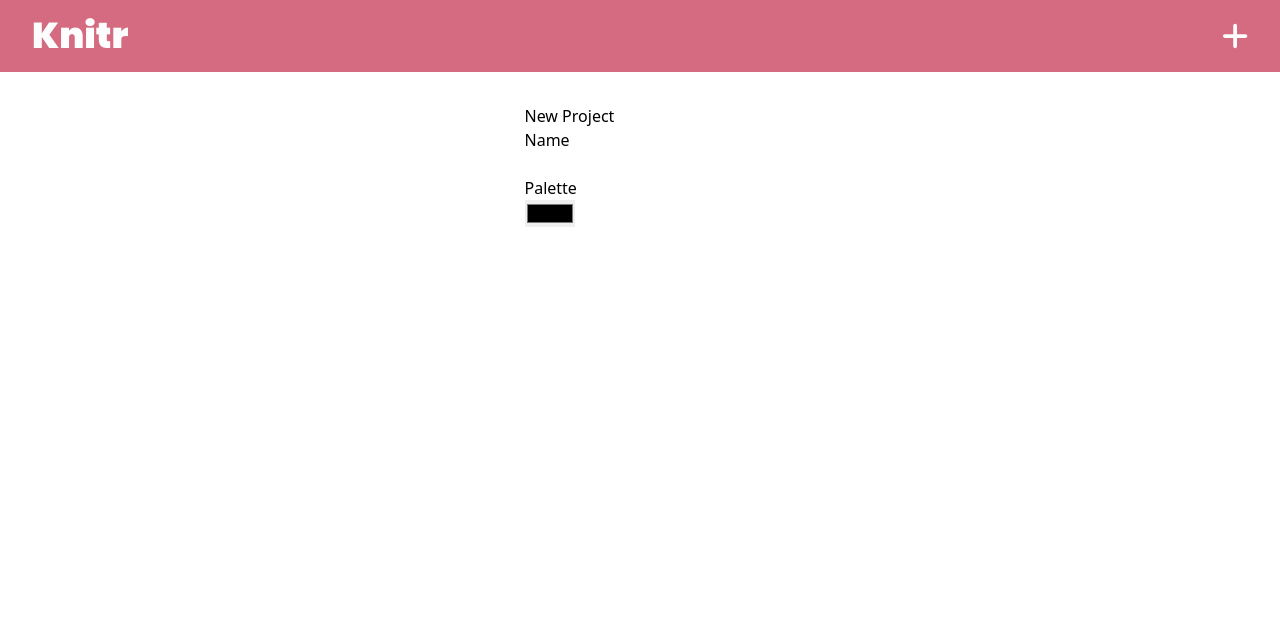
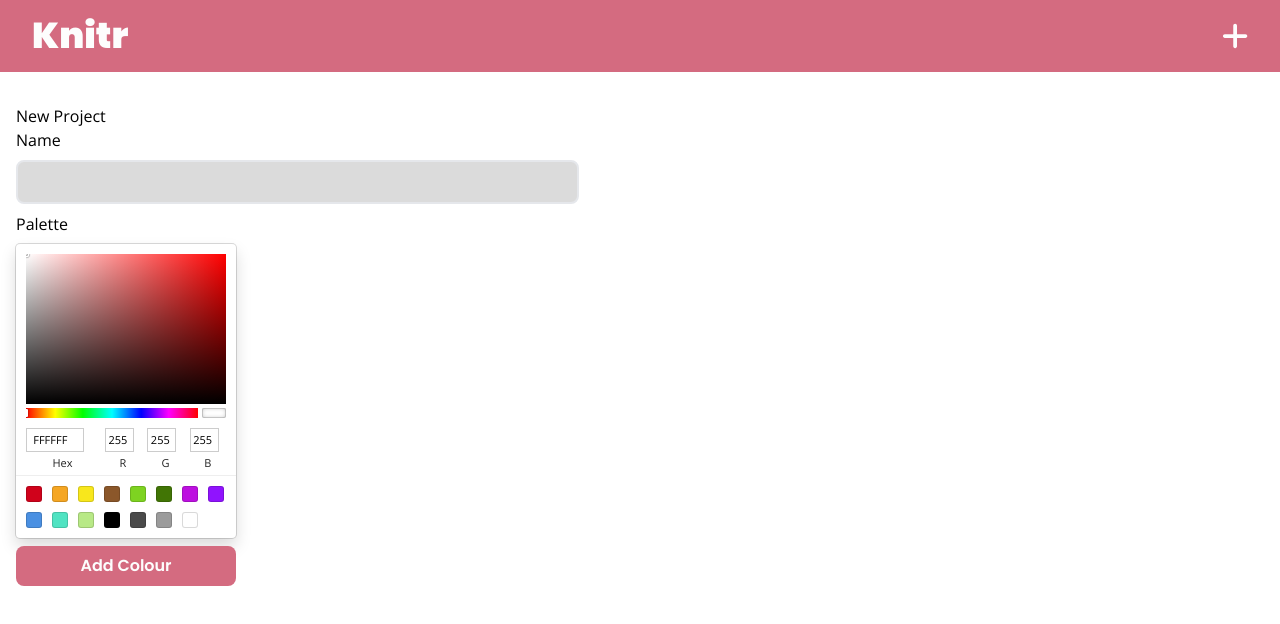
Before and after one commit to disasterisk-dev/knitr-app, a React (Vite) app: page /create in a window 1280 px wide. Shown: the top 624 px of the page. Built offline with nearby package versions, Linux system fonts and the light colour scheme.

Commit message:
color selection

```diff
--- a/index.html
+++ b/index.html
@@ -6,7 +6,7 @@
     <meta name="viewport" content="width=device-width, initial-scale=1.0" />
     <title>Vite + React</title>
   </head>
-  <body class="h-screen">
+  <body class="min-h-screen font-body">
     <div id="root" class="h-full flex flex-col"></div>
     <script type="module" src="/src/main.jsx"></script>
   </body>
--- a/package.json
+++ b/package.json
@@ -15,7 +15,10 @@
     "@fortawesome/free-regular-svg-icons": "^6.6.0",
     "@fortawesome/free-solid-svg-icons": "^6.6.0",
     "@fortawesome/react-fontawesome": "^0.2.2",
+    "hex-rgb": "^5.0.0",
     "react": "^18.3.1",
+    "react-color": "^2.19.3",
+    "react-color-palette": "^7.3.0",
     "react-dom": "^18.3.1",
     "react-router-dom": "^6.28.0"
   },
--- a/src/App.jsx
+++ b/src/App.jsx
@@ -13,7 +13,7 @@ function App() {
     <>
       <BrowserRouter>
         <Navbar />
-        <main className="grow mx-auto py-8 px-4">
+        <main className="grow md:max-w-prose py-8 px-4">
           <Routes>
             <Route path="/" element={<Home />} />
             <Route path="/create" element={<Create />} />
--- a/src/components/Navbar.jsx
+++ b/src/components/Navbar.jsx
@@ -4,7 +4,7 @@ import { Link } from "react-router-dom";
 
 const Navbar = () => {
   return (
-    <header className="flex px-8 py-4 bg-brand-300 text-inverse">
+    <header className="flex px-8 py-4 bg-brand-300 text-inverse sticky top-0">
       <Link to={"/"} className="grow">
         <h1 className="font-brand text-4xl font-black">Knitr</h1>
       </Link>
--- a/src/pages/Create.jsx
+++ b/src/pages/Create.jsx
@@ -1,13 +1,96 @@
+import { faTrash } from "@fortawesome/free-solid-svg-icons";
+import { FontAwesomeIcon } from "@fortawesome/react-fontawesome";
+import hexRgb from "hex-rgb";
+import { useState } from "react";
+import {
+  BlockPicker,
+  CirclePicker,
+  SketchPicker,
+  TwitterPicker,
+} from "react-color";
+import { ColorPicker } from "react-color-palette";
+
 const Create = () => {
+  const [colors, setColors] = useState([]);
+  const [currentColor, setCurrentColor] = useState("#ffffff");
+
+  const handleColor = (color, event) => {
+    setCurrentColor(color.hex);
+  };
+
+  const handleAddColor = (e) => {
+    e.preventDefault();
+    console.log(currentColor);
+    const newColors = colors;
+    newColors.push(currentColor);
+    setColors(newColors);
+  };
+
+  const handleRemoveColor = (e, index) => {
+    e.preventDefault();
+    const newColors = colors.filter((c) => colors.indexOf(c) !== index);
+    setColors(newColors);
+  };
+
   return (
     <section className="w-full">
-      <h2>New Project</h2>
-      <form className="flex flex-col justify-stretch">
+      <h2 className="">New Project</h2>
+      <form className="flex flex-col gap-2 justify-stretch">
         <label htmlFor="title">Name</label>
-        <input type="text" name="title" />
+        <input
+          type="text"
+          name="title"
+          className="bg-inverse-subtle rounded-inner px-2 py-2 outline-none focus:border-brand-500 border-2"
+        />
 
         <label htmlFor="colors">Palette</label>
-        <input type="color" name="" id="" />
+        <div className="flex gap-2 items-start">
+          <div className="flex flex-col gap-2">
+            <SketchPicker
+              disableAlpha
+              className=""
+              onChange={handleColor}
+              color={currentColor}
+            />
+            <button
+              onClick={handleAddColor}
+              className="bg-brand-300 p-2 rounded-inner font-brand font-semibold text-inverse"
+            >
+              Add Colour
+            </button>
+          </div>
+          <div className="flex flex-col gap-2">
+            {colors.map((c, i) => {
+              let colorRGB = hexRgb(c);
+              let o = Math.round(
+                (parseInt(colorRGB.red) * 299 +
+                  parseInt(colorRGB.green) * 587 +
+                  parseInt(colorRGB.blue) * 114) /
+                  1000
+              );
+
+              let textColor = o > 150 ? "#3D3D3D" : "#FDFDFD";
+
+              return (
+                <div className="flex gap-2">
+                  <span
+                    className="grow px-4 py-2 rounded-inner"
+                    style={{ backgroundColor: c, color: textColor }}
+                  >
+                    {c}
+                  </span>
+                  <button
+                    className="text-2xl"
+                    style={{ color: c }}
+                    onClick={(e) => handleRemoveColor(e, i)}
+                  >
+                    <FontAwesomeIcon icon={faTrash} />
+                  </button>
+                </div>
+              );
+            })}
+          </div>
+        </div>
       </form>
     </section>
   );
--- a/src/pages/Home.jsx
+++ b/src/pages/Home.jsx
@@ -4,7 +4,7 @@ import { faMitten } from "@fortawesome/free-solid-svg-icons";
 const Home = () => {
   return (
     <>
-      <section className="w-full flex flex-col h-full justify-center items-stretch gap-4">
+      <section className="flex flex-col h-full justify-center items-stretch gap-4">
         <FontAwesomeIcon
           icon={faMitten}
           className="text-brand-300 animate-wiggle text-5xl"
```
Also changed, not shown: 1 other file (tests, documents, lock files or other folders).
